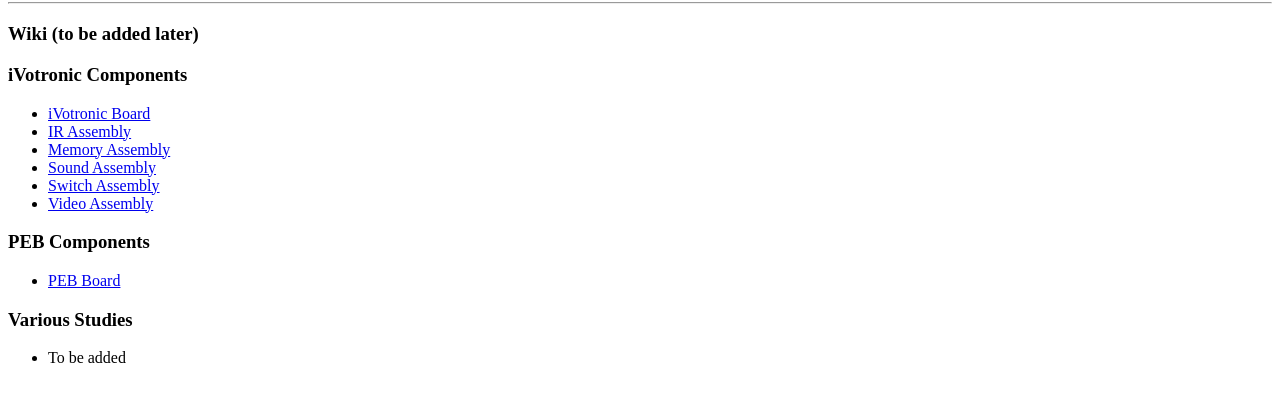
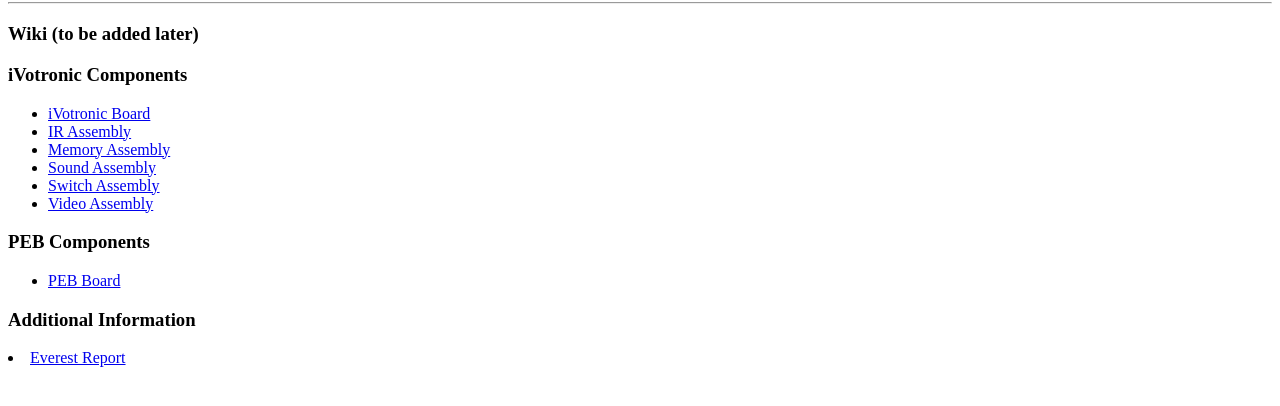
Before and after one commit to SCCapstone/omaha, a plain HTML site: page index.html in a window 1280 px wide. Shown: the part 64-470 px from the top of the page. Drawn offline with Linux system fonts and the light colour scheme.

Commit message:
Update index.html
Updated additional information, adding reference to a report on possible Voting Machine vulnerabilities.

```diff
--- a/index.html
+++ b/index.html
@@ -15,6 +15,6 @@
     <li><a href="ivo_video.html">Video Assembly</a></li></ul>
   <h3>PEB Components</h3>
   <ul><li><a href="peb.html">PEB Board</a></li></ul>
-  <h3>Various Studies</h3>
-  <ul><li> To be added</li></ul>
+  <h3>Additional Information</h3>
+  <li><a href="http://votingmachines.procon.org/sourcefiles/Everest.pdf">Everest Report</a></li></ul>
 </p></body>
```
